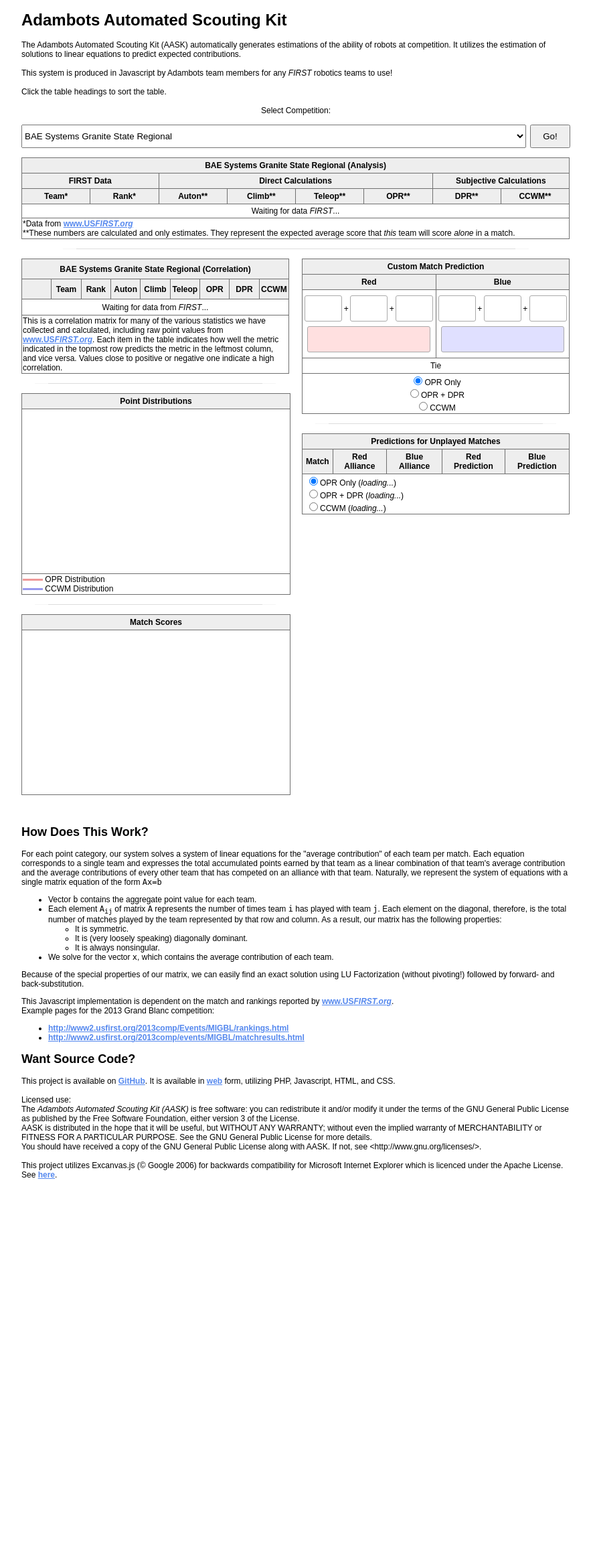
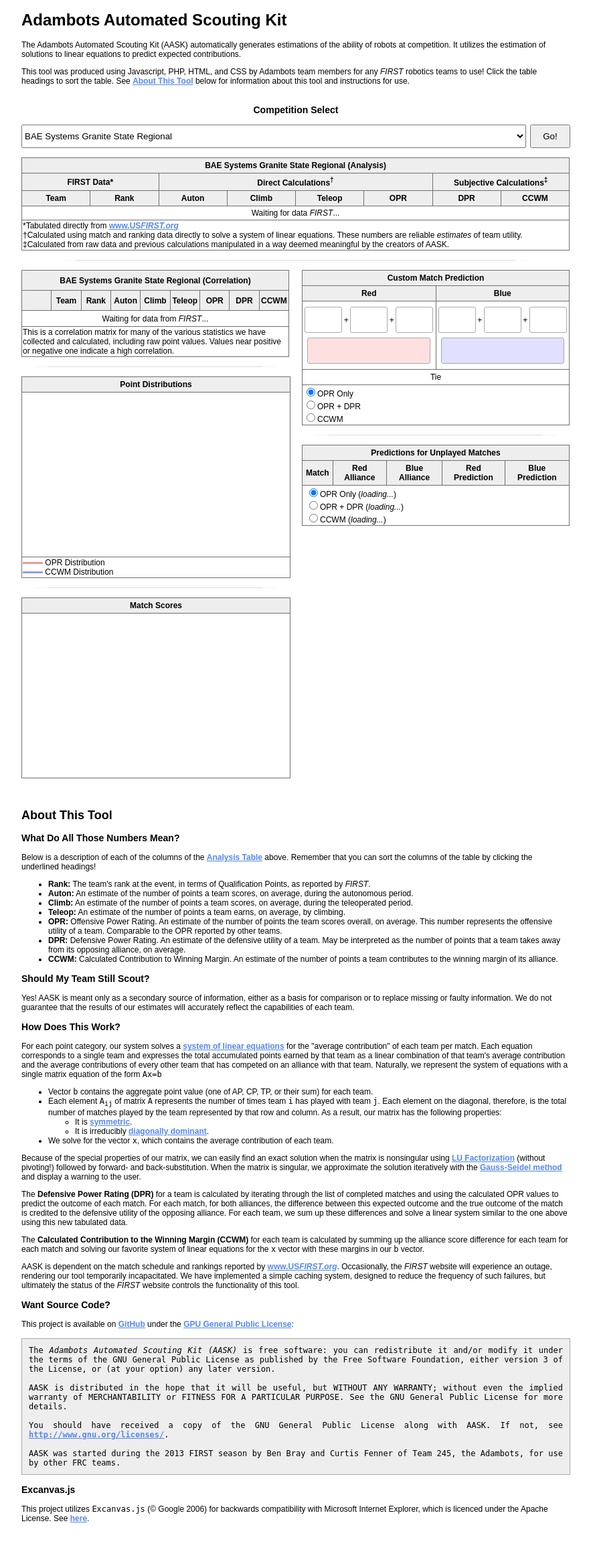
Before and after one commit to benrbray/adambots-automated-scouting-kit, a PHP site: page / in a window 1280 px wide. Shown: the whole page at 67% size, without its empty margins (198-1081 px from the left). Before the commit the page ends 1760 px from the top, so only its background shows below. Run offline with PHP 8.4, Linux system fonts and the light colour scheme; data that the repository does not hold is empty; a map, chart or similar area stays blank.

Commit message:
Prepared AASK for publishing.  Added license information and cleaned up code.  Added detailed information and instructions.

```diff
--- a/web/index.php
+++ b/web/index.php
@@ -1,13 +1,20 @@
 <?php
 /*
-Licensed use:
-The Adambots Automated Scouting Kit (AASK) is free software: you can redistribute it and/or modify it under the terms
-of the GNU General Public License as published by the Free Software Foundation, version 3 of the License.
-AASK is distributed in the hope that it will be useful, but WITHOUT ANY WARRANTY; without even the implied
-warranty of MERCHANTABILITY or FITNESS FOR A PARTICULAR PURPOSE. See the GNU General Public License for more details.
-You should have received a copy of the GNU General Public License along with AASK.
-If not, see <http://www.gnu.org/licenses/>.
+This file is part of the Adambots Automated Scouting Kit (AASK).
 
+AASK is free software: you can redistribute it and/or modify it under the terms
+of the GNU General Public License as published by the Free Software Foundation,
+either version 3 of the License, or (at your option) any later version.
+
+AASK is distributed in the hope that it will be useful, but WITHOUT ANY
+WARRANTY; without even the implied warranty of MERCHANTABILITY or FITNESS FOR A
+PARTICULAR PURPOSE.  See the GNU General Public License for more details.
+
+You should have received a copy of the GNU General Public License along with
+AASK.  If not, see <http://www.gnu.org/licenses/>.
+
+AASK was started during the 2013 FIRST season by Ben Bray and Curtis Fenner of
+Team 245, the Adambots, for use by other FRC teams.
 */
 
 
@@ -77,8 +84,7 @@
 		}
 	}
 
-
-	//The file is cached but expired.
+	// The file is cached but expired.
 	$remote = @file_get_contents("http://www2.usfirst.org/" . $req);
 	if ($remote) {
 		$ti = time() + 1;
@@ -127,15 +133,14 @@
 	</head>
 	<body style="width:820px; padding-left:50px; padding-right:50px; margin-left:auto; margin-right:auto;">
 		<h1>Adambots Automated Scouting Kit</h1>
-		The Adambots Automated Scouting Kit (AASK) automatically generates estimations of the ability of robots at competition. It utilizes the estimation of solutions to linear equations to predict expected contributions.<br/><br/>
-		This system is produced in Javascript by Adambots team members for any <em>FIRST</em> robotics teams to use!
-		<br/>
-		<br/>
-		Click the table headings to sort the table.<br/>
+		<p>The Adambots Automated Scouting Kit (AASK) automatically generates estimations of the ability of robots at competition.
+		It utilizes the estimation of solutions to linear equations to predict expected contributions.
+		<p>This tool was produced using Javascript, PHP, HTML, and CSS by Adambots team members for any <em>FIRST</em> robotics teams to use!
+		Click the table headings to sort the table.  See <a href="#about">About This Tool</a> below for information about this tool and instructions for use.<br/>
 		<br/>
 
 		<div id="change-selection" style="text-align:center;">
-			Select Competition:<br/><br/>
+			<h3>Competition Select</h3>
 			<div style="height:35px;">
 				<select id="compselector" style="width:754px;height:35px;outline:none;vertical-align:top;"></select><span style="display:inline-block; width:6px;height:1px; background:white;"></span><button id="goToComp" style="width:60px;height:35px;">Go!</button><br/>
 			</div>
@@ -153,19 +158,19 @@
 						</td>
 					</tr>
 					<tr>
-						<td colspan="2">FIRST Data</td>
-						<td colspan="4">Direct Calculations</td>
-						<td colspan="2">Subjective Calculations</td>
+						<td colspan="2">FIRST Data*</td>
+						<td colspan="4">Direct Calculations<sup>&dagger;</sup></td>
+						<td colspan="2">Subjective Calculations<sup>&Dagger;</sup></td>
 					</tr>
 					<tr>
-						<td>Team*</td>
-						<td>Rank*</td>
-						<td>Auton**</td>
-						<td>Climb**</td>
-						<td>Teleop**</td>
-						<td>OPR**</td>
-						<td>DPR**</td>
-						<td>CCWM**</td>
+						<td>Team</td>
+						<td>Rank</td>
+						<td>Auton</td>
+						<td>Climb</td>
+						<td>Teleop</td>
+						<td>OPR</td>
+						<td>DPR</td>
+						<td>CCWM</td>
 					</tr>
 				</thead>
 				<tbody id="bigdata">
@@ -173,8 +178,10 @@
 				</tbody>
 				<tfoot>
 					<tr><td colspan="8">
-					*Data from <a href="http://www.usfirst.org">www.US<em>FIRST.org</em></a><br/>
-					**These numbers are calculated and only estimates. They represent the expected average score that <em>this</em> team will score <em>alone</em> in a match.</td></tr>
+						*Tabulated directly from <a href="http://www.usfirst.org">www.US<em>FIRST.org</em></a><br/>
+						&dagger;Calculated using match and ranking data directly to solve a system of linear equations.  These numbers are reliable <em>estimates</em> of team utility.<br/>
+						&Dagger;Calculated from raw data and previous calculations manipulated in a way deemed meaningful by the creators of AASK.
+					</td></tr>
 				</tfoot>
 			</table>
 		</div>
@@ -214,8 +221,8 @@
 						<tr><td colspan="9"><em>Waiting for script to load...</em></td></tr>
 					</tbody>
 					<tfoot>
-						<tr><td colspan="9">
-						This is a correlation matrix for many of the various statistics we have collected and calculated, including raw point values from <a href="http://www.usfirst.org">www.US<em>FIRST.org</em></a>.  Each item in the table indicates how well the metric indicated in the topmost row predicts the metric in the leftmost column, and vice versa.  Values close to positive or negative one indicate a high correlation.
+						<tr><td class="description" colspan="9">
+							This is a correlation matrix for many of the various statistics we have collected and calculated, including raw point values.  Values near positive or negative one indicate a high correlation.
 						</td></tr>
 					</tfoot>
 				</table>
@@ -286,6 +293,8 @@
 						<tr>
 							<td id="predictedresult" colspan="2">Tie</td>
 						</tr>
+					</tbody>
+					<tfoot>
 						<tr>
 							<td colspan="2">
 								<label><input name="m1atchpredictionmode" type="radio" checked="checked" id="m1atchpredictionmode0" />OPR Only</label><br/>
@@ -293,7 +302,7 @@
 								<label><input name="m1atchpredictionmode" type="radio" id="m1atchpredictionmode2" />CCWM</label><br/>
 							</td>
 						</tr>
-					</tbody>
+					</tfoot>
 				</table>
 
 			<br/>
@@ -325,51 +334,73 @@
 		</div>
 
 		<div style="clear:both; padding-top:30px;"><!--return to 1 column layout-->
-			<h2>How Does This Work?</h2>
-			<p>For each point category, our system solves a system of linear equations for the "average contribution" of each team per match.  Each equation corresponds to a single team and expresses the total accumulated points earned by that team as a linear combination of that team's average contribution and the average contributions of every other team that has competed on an alliance with that team.  Naturally, we represent the system of equations with a single matrix equation of the form <code>Ax=b</code>
+			<h2 id="about">About This Tool</h2>
+
+			<h3>What Do All Those Numbers Mean?</h3>
+			<p>Below is a description of each of the columns of the <a href="#bigtable">Analysis Table</a> above.  Remember that you can sort the columns of the table by clicking the underlined headings!
 			<ul>
-				<li>Vector <code>b</code> contains the aggregate point value for each team.</li>
+				<li><b>Rank:</b> The team's rank at the event, in terms of Qualification Points, as reported by <em>FIRST</em>.</li>
+				<li><b>Auton:</b> An estimate of the number of points a team scores, on average, during the autonomous period.</li>
+				<li><b>Climb:</b> An estimate of the number of points a team scores, on average, during the teleoperated period.</li>
+				<li><b>Teleop:</b> An estimate of the number of points a team earns, on average, by climbing.</li>
+				<li><b>OPR:</b> Offensive Power Rating.  An estimate of the number of points the team scores overall, on average.  This number represents the offensive utility of a team.  Comparable to the OPR reported by other teams.</li>
+				<li><b>DPR:</b> Defensive Power Rating.  An estimate of the defensive utility of a team.  May be interpreted as the number of points that a team takes away from its opposing alliance, on average.</li>
+				<li><b>CCWM:</b> Calculated Contribution to Winning Margin.  An estimate of the number of points a team contributes to the winning margin of its alliance.</li>
+			</ul>
+
+			<h3>Should My Team Still Scout?</h3>
+			<p>Yes!  AASK is meant only as a secondary source of information, either as a basis for comparison or to replace missing or faulty information.  We do not guarantee that the results of our estimates will accurately reflect the capabilities of each team.
+
+			<h3>How Does This Work?</h3>
+			<p>For each point category, our system solves a <a href="http://en.wikipedia.org/wiki/System_of_linear_equations">system of linear equations</a> for the "average contribution" of each team per match.  Each equation corresponds to a single team and expresses the total accumulated points earned by that team as a linear combination of that team's average contribution and the average contributions of every other team that has competed on an alliance with that team.  Naturally, we represent the system of equations with a single matrix equation of the form <code>Ax=b</code>
+			<ul>
+				<li>Vector <code>b</code> contains the aggregate point value (one of AP, CP, TP, or their sum) for each team.</li>
 				<li>Each element <code>A<sub>i&#8291;j</sub></code> of matrix <code>A</code> represents the number of times team <code>i</code> has played with team <code>j</code>.
 					Each element on the diagonal, therefore, is the total number of matches played by the team represented by that row and column.  As a result, our
 					matrix has the following properties:
 					<ul>
-						<li>It is symmetric.</li>
-						<li>It is (very loosely speaking) diagonally dominant.</li>
-						<li>It is always nonsingular.</li>
+						<li>It is <a href="http://en.wikipedia.org/wiki/Symmetric_matrix">symmetric</a>.</li>
+						<li>It is irreducibly <a href="http://en.wikipedia.org/wiki/Diagonally_dominant_matrix">diagonally dominant</a>.</li>
 					</ul>
 				</li>
 				<li>We solve for the vector <code>x</code>, which contains the average contribution of each team.</li>
 			</ul>
 
-			<p>Because of the special properties of our matrix, we can easily find an exact solution using LU Factorization (without pivoting!) followed by forward- and back-substitution.</p>
+			<p>Because of the special properties of our matrix, we can easily find an exact solution when the matrix is nonsingular using <a href="http://en.wikipedia.org/wiki/LU_decomposition">LU Factorization</a> (without pivoting!) followed by forward- and back-substitution.  When the matrix is singular, we approximate the solution iteratively with the <a href="http://en.wikipedia.org/wiki/Gauss-Seidel">Gauss-Seidel method</a> and display a warning to the user.
 
-			<p>This Javascript implementation is dependent on the match and rankings reported by <a href="http://www.usfirst.org">www.US<em>FIRST.org</em></a>.<br/>
-			Example pages for the 2013 Grand Blanc competition:
-			<ul>
-				<li><a href="http://www2.usfirst.org/2013comp/Events/MIGBL/rankings.html">http://www2.usfirst.org/2013comp/Events/MIGBL/rankings.html</a></li>
-				<li><a href="http://www2.usfirst.org/2013comp/events/MIGBL/matchresults.html">http://www2.usfirst.org/2013comp/events/MIGBL/matchresults.html</a></li>
-			</ul>
+			<p>The <b>Defensive Power Rating (DPR)</b> for a team is calculated by iterating through the list of completed matches and using the calculated OPR values to predict the outcome of each match.  For each match, for both alliances, the difference between this expected outcome and the true outcome of the match is credited to the defensive utility of the opposing alliance.  For each team, we sum up these differences and solve a linear system similar to the one above using this new tabulated data.
 
-			<h2>Want Source Code?</h2>
-			This project is available on <a href="https://github.com/benrbray/adambots-automated-scouting-kit/">GitHub</a>. It is available in <a href="https://github.com/benrbray/adambots-automated-scouting-kit/">web</a> form, utilizing PHP, Javascript, HTML, and CSS.<br/>
-			<br/>
-			Licensed use:<br/>
-			The <em>Adambots Automated Scouting Kit (AASK)</em> is free software: you can redistribute it and/or modify
-			it under the terms of the GNU General Public License as published by
-			the Free Software Foundation, either version 3 of the License.
-			<br/>
-			AASK is distributed in the hope that it will be useful,
-			but WITHOUT ANY WARRANTY; without even the implied warranty of
-			MERCHANTABILITY or FITNESS FOR A PARTICULAR PURPOSE.  See the
-			GNU General Public License for more details.
-			<br/>
-			You should have received a copy of the GNU General Public License
-			along with AASK.  If not, see &lt;http://www.gnu.org/licenses/&gt;.
-			<br/>
-			<br/>
-			This project utilizes Excanvas.js (&copy; Google 2006) for backwards compatibility for Microsoft Internet Explorer which is licenced under the Apache License.<br/>
-			See <a href="excanvas">here</a>.
+			<p>The <b>Calculated Contribution to the Winning Margin (CCWM)</b> for each team is calculated by summing up the alliance score difference for each team for each match and solving our favorite system of linear equations for the <code>x</code> vector with these margins in our <code>b</code> vector.
+
+			<p>AASK is dependent on the match schedule and rankings reported by <a href="http://www.usfirst.org">www.US<em>FIRST.org</em></a>.  Occasionally, the <em>FIRST</em> website will experience an outage, rendering our tool temporarily incapacitated.  We have implemented a simple caching system, designed to reduce the frequency of such failures, but ultimately the status of the <em>FIRST</em> website controls the functionality of this tool.<br/>
+
+			<h3>Want Source Code?</h3>
+			This project is available on <a href="https://github.com/benrbray/adambots-automated-scouting-kit/">GitHub</a> under the <a href="http://www.gnu.org/licenses/gpl.html">GPU General Public License</a>:
+			<br/><br/>
+
+			<div class="license">
+				<code>The <em>Adambots Automated Scouting Kit (AASK)</em> is free software: you can
+				redistribute it and/or modify it under the terms of the GNU General Public License
+				as published by the Free Software Foundation, either version 3 of the License,
+				or (at your option) any later version.
+				<br/><br/>
+				AASK is distributed in the hope that it will be useful, but WITHOUT ANY
+				WARRANTY; without even the implied warranty of MERCHANTABILITY or FITNESS FOR A
+				PARTICULAR PURPOSE.  See the GNU General Public License for more details.
+				<br/><br/>
+				You should have received a copy of the GNU General Public License along with
+				AASK.  If not, see <a href="http://www.gnu.org/licenses/">http://www.gnu.org/licenses/</a>.
+				<br/><br/>
+				AASK was started during the 2013 FIRST season by Ben Bray and Curtis Fenner of
+				Team 245, the Adambots, for use by other FRC teams.</code>
+				<br/>
+			</div>
+
+			<h3>Excanvas.js</h3>
+			This project utilizes <code>Excanvas.js</code> (&copy; Google 2006) for backwards compatibility with
+			Microsoft Internet Explorer, which is licenced under the Apache License. See <a href="excanvas">here</a>.
 		</div>
+		<div style="height:50px;"></div>
 		<script type="text/javascript">setTimeout(Main,1);</script>
 	</body>
 </html>
--- a/web/main.js
+++ b/web/main.js
@@ -1,16 +1,20 @@
-var pageMatches;
-var pageRankings;
+/*
+This file is part of the Adambots Automated Scouting Kit (AASK).
 
-/**
- * Repeatedly occurs until both pageMatches and pageRankings report that they have finished scraping and parsing.
- * Then, inside the "if" , the remainder of processing may continue. Might want to move this inside of the FRC event?
- */
+AASK is free software: you can redistribute it and/or modify it under the terms
+of the GNU General Public License as published by the Free Software Foundation,
+either version 3 of the License, or (at your option) any later version.
 
-/**
- * Initial table text is "waiting for scripts" so this modifies it to state "waiting for data".
- * Create the Page objects necessary for the event (to be encapsulated by an FRCEvent object).
- * Start waiting for the scrape and parse to finish at "waitForData()".
- */
+AASK is distributed in the hope that it will be useful, but WITHOUT ANY
+WARRANTY; without even the implied warranty of MERCHANTABILITY or FITNESS FOR A
+PARTICULAR PURPOSE.  See the GNU General Public License for more details.
+
+You should have received a copy of the GNU General Public License along with
+AASK.  If not, see <http://www.gnu.org/licenses/>.
+
+AASK was started during the 2013 FIRST season by Ben Bray and Curtis Fenner of
+Team 245, the Adambots, for use by other FRC teams.
+*/
 
 var frcEvent;
 
@@ -61,9 +65,6 @@
 	);
 
 	setupMatchPredictor();
-	/*setInterval( function() {
-		document.getElementById("contributiondata").innerHTML = "<td colspan=\"8\">" + frcEvent.status + "</td>";
-	}, 100);*/
 }
 
 
@@ -83,27 +84,43 @@
 }
 
 function createDistroGraph(){
-	// Prepare Data
-	totalMu = mean(frcEvent.totalEC);
-	totalSigma = std(frcEvent.totalEC);
-	totalPts = normPDFRange(0, 100, totalMu, totalSigma);
-	totalMax = 0;
+	// Find Max/Min
+	var winMin = frcEvent.totalEC.get(0,0);
+	var winMax = frcEvent.totalEC.get(0,0);
+
+	for(var i = 0; i < frcEvent.teamCount; i++){
+		if(frcEvent.totalEC.get(i,0) > winMax){ winMax = frcEvent.totalEC.get(i,0); };
+		if(frcEvent.totalEC.get(i,0) < winMin){ winMin = frcEvent.totalEC.get(i,0); };
+		if(frcEvent.ccwm.get(i,0) > winMax){ winMax = frcEvent.ccwm.get(i,0); };
+		if(frcEvent.ccwm.get(i,0) < winMin){ winMin = frcEvent.ccwm.get(i,0); };
+	}
+
+	winMax = Math.floor(winMax*0.11)*10;//roundPretty(winMax);
+	winMin = Math.floor((winMin-Math.abs(winMin)*0.1)/10)*10;//roundPretty(winMin);
+
+	// Total Points Stats
+	var totalMu = mean(frcEvent.totalEC);
+	var totalSigma = std(frcEvent.totalEC);
+	var totalPts = normPDFRange(-100, 100, totalMu, totalSigma);
+	var totalMaxPD = 0;
 
 	for(var i = 0; i < totalPts.length; i++){
-		if(totalPts[i][1] > totalMax){ totalMax = totalPts[i][1]; };
+		if(totalPts[i][1] > totalMaxPD){ totalMaxPD = totalPts[i][1]; };
 	}
 
-	ccwmMu = mean(frcEvent.ccwm);
-	ccwmSigma = std(frcEvent.ccwm);
-	ccwmPts = normPDFRange(0, 100, ccwmMu, ccwmSigma);
-	ccwmMax = 0;
+	// CCWM Stats
+	var ccwmMu = mean(frcEvent.ccwm);
+	var ccwmSigma = std(frcEvent.ccwm);
+	var ccwmPts = normPDFRange(-100, 100, ccwmMu, ccwmSigma);
+	var ccwmMaxPD = 0;
+
 	for(var i = 0; i < ccwmPts.length; i++){
-		if(ccwmPts[i][1] > ccwmMax){ ccwmMax = ccwmPts[i][1]; };
+		if(ccwmPts[i][1] > ccwmMaxPD){ ccwmMaxPD = ccwmPts[i][1]; };
 	}
 
 	// Plot
-	plotAxis(graphDistro, 0, 100, 0, Math.max(totalMax, ccwmMax) * 1.1, "", "","",true,true,true); //empty titles and no ticks so we don't double up text.
+	plotAxis(graphDistro, winMin, winMax, 0, Math.max(totalMaxPD, ccwmMaxPD) * 1.1, "", "","",true,true,true); //empty titles and no ticks so we don't double up text.
 	plotCurve(graphDistro, totalPts, "#EE9999", true);
 	plotCurve(graphDistro, ccwmPts, "#9999EE", true);
-	plotAxis(graphDistro, 0, 100, 0, Math.max(totalMax, ccwmMax) * 1.1, "Points", "Frequency","",false,true,true);
+	plotAxis(graphDistro, winMin, winMax, 0, Math.max(totalMaxPD, ccwmMaxPD) * 1.1, "Points", "Frequency","",false,true,true);
 }
--- a/web/scouting.css
+++ b/web/scouting.css
@@ -1,3 +1,21 @@
+/*
+This file is part of the Adambots Automated Scouting Kit (AASK).
+
+AASK is free software: you can redistribute it and/or modify it under the terms
+of the GNU General Public License as published by the Free Software Foundation,
+either version 3 of the License, or (at your option) any later version.
+
+AASK is distributed in the hope that it will be useful, but WITHOUT ANY
+WARRANTY; without even the implied warranty of MERCHANTABILITY or FITNESS FOR A
+PARTICULAR PURPOSE.  See the GNU General Public License for more details.
+
+You should have received a copy of the GNU General Public License along with
+AASK.  If not, see <http://www.gnu.org/licenses/>.
+
+AASK was started during the 2013 FIRST season by Ben Bray and Curtis Fenner of
+Team 245, the Adambots, for use by other FRC teams.
+*/
+
 a {
 	font-weight:bold;
 	color:#5588EE;
@@ -33,6 +51,13 @@
 
 tfoot {
 	text-align:left;
+}
+
+td.description {
+	margin-top:7px;
+	margin-bottom:7px;
+	margin-left:7px;
+	margin-right:7px;
 }
 
 thead tr td {
@@ -87,3 +112,13 @@
 #predictedresult {
 	padding:4px;
 }
+
+div.license {
+	text-align:justify;
+	background:#EEEEEE;
+	padding-top:10px;
+	padding-bottom:10px;
+	padding-left:10px;
+	padding-right:10px;
+	border:1px solid #AAAAAA;
+}
```
Also changed, not shown: web/competitions.js (+21 -4 lines), web/frcevent.js (+27 -7 lines), web/graphing.js (+38 -9 lines), web/hashtable.js (+18 -0 lines), web/matrix.js (+18 -0 lines), web/output.js (+18 -0 lines), web/page.js (+18 -0 lines), web/prediction.js (+20 -3 lines), web/sorttable.js (+18 -0 lines), web/statistics.js (+22 -0 lines), layout-concept-v2.png (deleted). Lines whose indentation alone changed are shown as unchanged.
